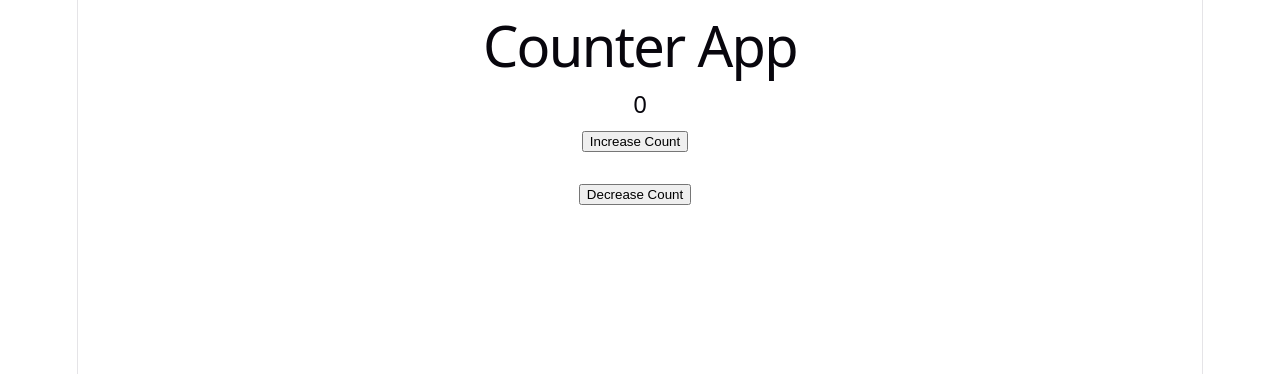
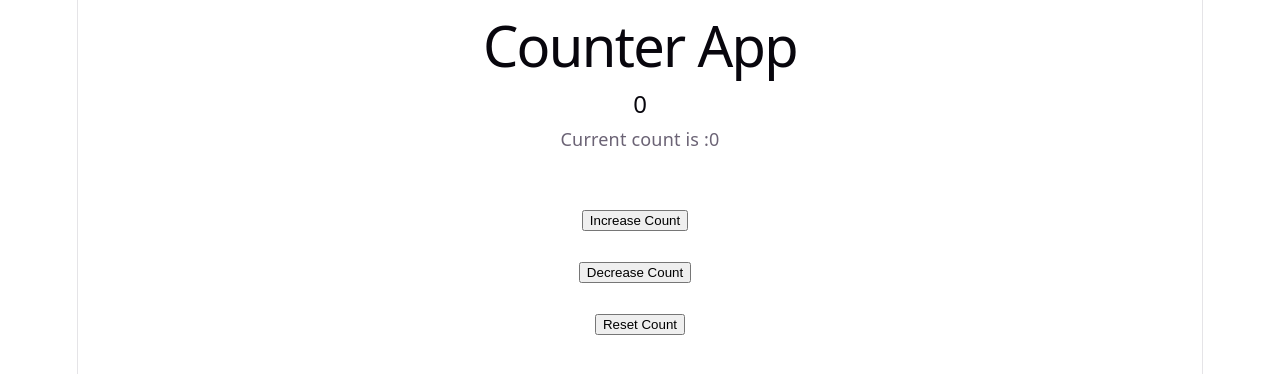
Before and after one commit to kasheeesh08/react-learning-journey, a React (Vite) app: page / in a window 1280 px wide. Shown: the top 374 px of the page. Built offline with nearby package versions, Linux system fonts and the light colour scheme.

Commit message:
Built interactive counter app using useState

```diff
--- a/src/App.jsx
+++ b/src/App.jsx
@@ -8,6 +8,8 @@ function App() {
       <h1>Counter App</h1>
 
       <h2>{count}</h2>
+      <p>Current count is :{count}</p>
+      <br /><br />
 
       <button
       style={{ marginRight: '10px' }}
@@ -22,6 +24,12 @@ function App() {
       onClick={() => setCount(count - 1)}>
         Decrease Count
       </button>
+
+      <br /><br />
+      <button onClick={() => setCount(0)}>
+        Reset Count
+      </button>
+
     </div>
   )
 }
```
